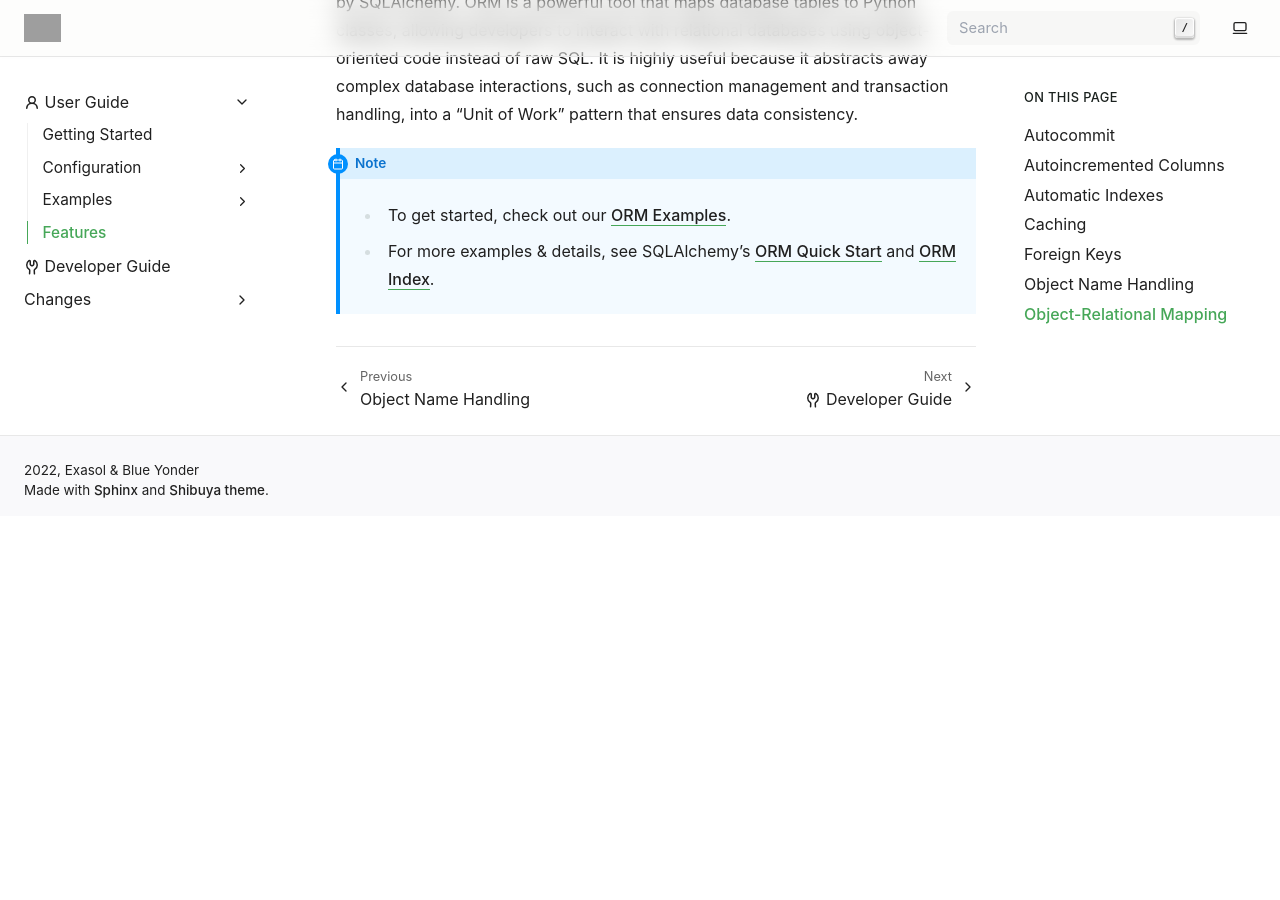
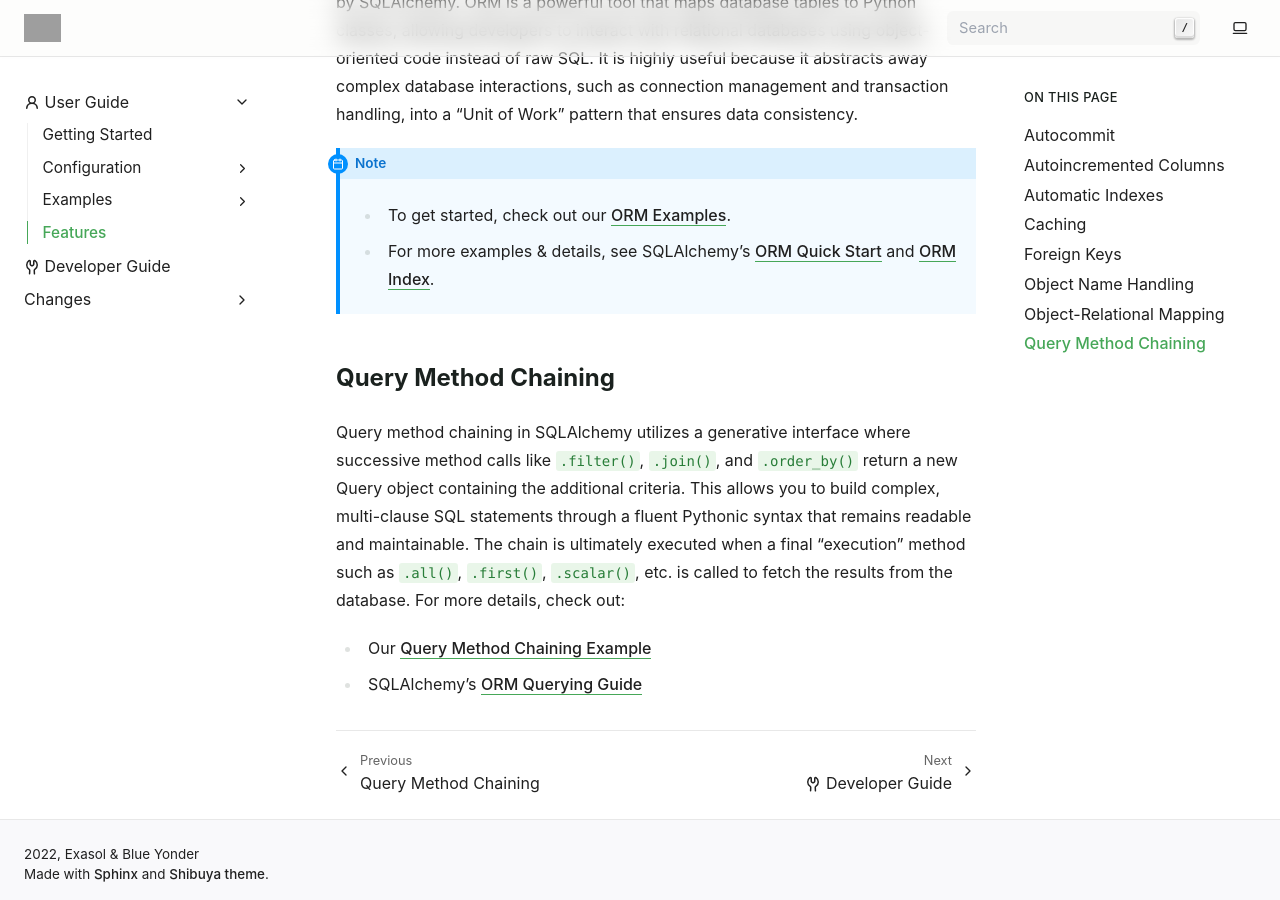
Before and after one commit to exasol/sqlalchemy-exasol, a Sphinx documentation site: the page built from doc/user_guide/features/index.rst, in a window 1280 px wide and 900 px high, scrolled down 4135 px. Built offline with Sphinx 7.4.7, drawn with Linux system fonts in a browser that asks for light colours; before the commit the page ends 4651 px from its top, so only the background shows below that; grey boxes are pictures that could not be loaded.

Commit message:
Add query method chaining

```diff
--- a/doc/changes/unreleased.md
+++ b/doc/changes/unreleased.md
@@ -19,4 +19,4 @@
 * #712: Added to features information on: autoincremented columns, foreign keys, & automatic indexes
 * #714: Added to features information on: caching + more non-ORM examples
 * #716: Added to features information on: autocommit
-* #718: Added to features information on: object name handling
+* #718: Added to features information on: object name handling and query method chaining
--- a/doc/user_guide/examples/specific_focuses/index.rst
+++ b/doc/user_guide/examples/specific_focuses/index.rst
@@ -6,3 +6,4 @@ Specific Focuses
 
    autocommit
    object_name
+   query_method_chaining
--- a/doc/user_guide/features/index.rst
+++ b/doc/user_guide/features/index.rst
@@ -164,3 +164,17 @@ that ensures data consistency.
     * For more examples & details, see SQLAlchemy's
       `ORM Quick Start <https://docs.sqlalchemy.org/en/20/orm/quickstart.html>`__
       and `ORM Index <https://docs.sqlalchemy.org/en/20/orm/index.html>`__.
+
+Query Method Chaining
+---------------------
+
+Query method chaining in SQLAlchemy utilizes a generative interface where successive
+method calls like ``.filter()``, ``.join()``, and ``.order_by()`` return a new Query
+object containing the additional criteria. This allows you to build complex,
+multi-clause SQL statements through a fluent Pythonic syntax that remains readable and
+maintainable. The chain is ultimately executed when a final "execution" method such as
+``.all()``, ``.first()``, ``.scalar()``, etc. is called to fetch the results from the
+database. For more details, check out:
+
+* Our :ref:`Query Method Chaining Example <query_method_chaining>`
+* SQLAlchemy's `ORM Querying Guide <https://docs.sqlalchemy.org/en/20/orm/queryguide/select.html>`__
```
Also changed, not shown: doc/user_guide/examples/specific_focuses/object_name.rst (+4 -4 lines), doc/user_guide/examples/specific_focuses/query_method_chaining.rst (added, +8 -0 lines), 2 other files.
